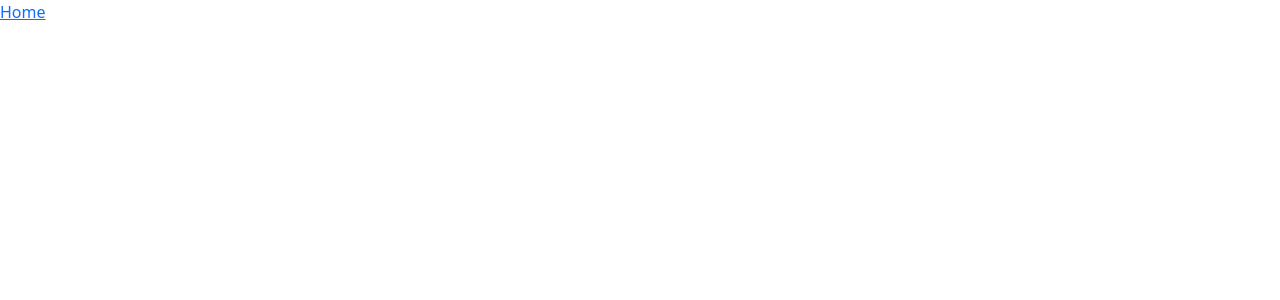
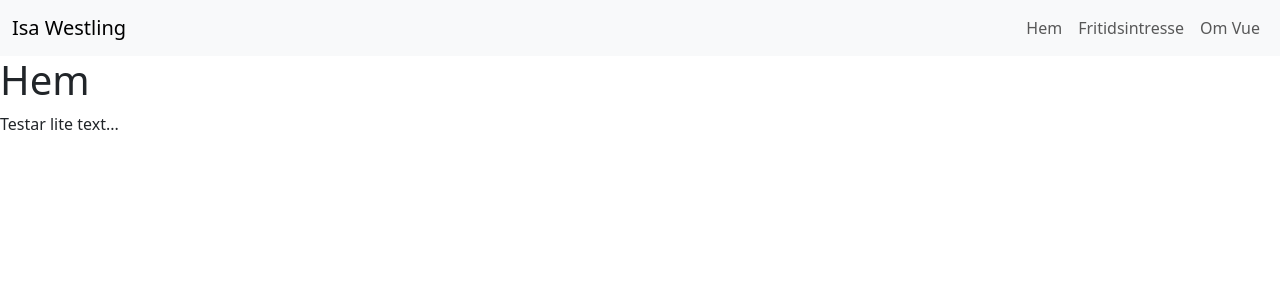
Before and after one commit to iswe2301/fullstack-moment3, a Vue app: page / in a window 1280 px wide. Shown: the top 300 px of the page. Built offline with nearby package versions, Linux system fonts and the light colour scheme.

Commit message:
Lagt till navigationsmeny och nya vyer för Fritidsintresse och Om Vue, skapat routing för vyerna.

```diff
--- a/src/App.vue
+++ b/src/App.vue
@@ -5,8 +5,23 @@ import { RouterLink, RouterView } from 'vue-router'
 <template>
   <header>
 
-    <nav>
-      <RouterLink to="/">Home</RouterLink>
+    <nav class="navbar navbar-expand-lg navbar-light bg-light">
+      <div class="container-fluid">
+        <a class="navbar-brand" href="/">Isa Westling</a>
+        <div>
+          <ul class="navbar-nav me-auto mb-2 mb-lg-0">
+            <li class="nav-item">
+              <router-link class="nav-link" to="/">Hem</router-link>
+            </li>
+            <li class="nav-item">
+              <router-link class="nav-link" to="/data">Fritidsintresse</router-link>
+            </li>
+            <li class="nav-item">
+              <router-link class="nav-link" to="/info">Om Vue</router-link>
+            </li>
+          </ul>
+        </div>
+      </div>
     </nav>
 
   </header>
--- a/src/router/index.js
+++ b/src/router/index.js
@@ -1,13 +1,26 @@
 import { createRouter, createWebHistory } from 'vue-router'
+// Importera vyerna som ska användas
 import HomeView from '../views/HomeView.vue'
+import InfoView from '../views/InfoView.vue'
+import DataView from '../views/DataView.vue'
 
 const router = createRouter({
   history: createWebHistory(import.meta.env.BASE_URL),
   routes: [
     {
       path: '/',
-      name: 'home',
+      name: 'start',
       component: HomeView,
+    },
+    { // Vy för att visa information
+      path: '/info',
+      name: 'info',
+      component: InfoView,
+    },
+    { // Vy för att visa data
+      path: '/data',
+      name: 'data',
+      component: DataView,
     }
   ],
 })
--- /dev/null
+++ b/src/views/DataView.vue
@@ -0,0 +1,14 @@
+<template>
+    <main>
+<h1>Fritidsintresse</h1>
+<p>Testar lite text...</p>
+    </main>
+</template>
+
+<script>
+
+</script>
+
+<style scoped>
+
+</style>
--- a/src/views/HomeView.vue
+++ b/src/views/HomeView.vue
@@ -1,9 +1,14 @@
-<script setup>
+<template>
+  <main>
+    <h1>Hem</h1>
+    <p>Testar lite text...</p>
+  </main>
+</template>
+
+<script>
 
 </script>
 
-<template>
-  <main>
+<style scoped>
 
-  </main>
-</template>
+</style>
--- /dev/null
+++ b/src/views/InfoView.vue
@@ -0,0 +1,14 @@
+<template>
+    <main>
+        <h1>Om Vue</h1>
+        <p>Testar lite text...</p>
+    </main>
+</template>
+
+<script>
+
+</script>
+
+<style scoped>
+
+</style>
```
